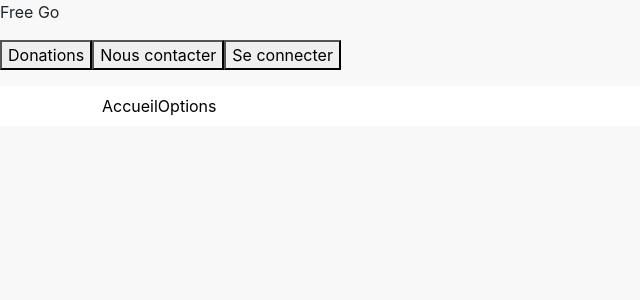
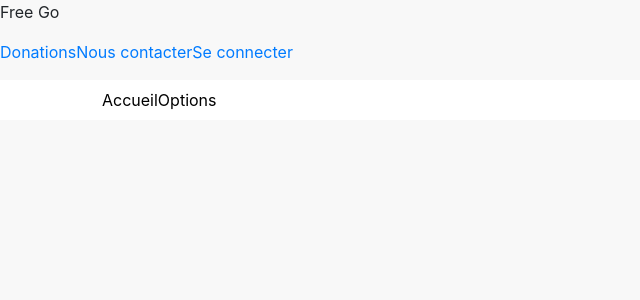
Before and after one commit to HE-Arc/FreeGo2, a Vue app in the folder frontend/vueapp/: page /options in a window 1280 px wide. Shown: the top 300 px of the page, without its empty margins (0-640 px from the left). Built offline with nearby package versions, Linux system fonts and the light colour scheme.

Commit message:
Add Donations and ManageFridge vues

```diff
--- a/frontend/vueapp/src/components/OptionsMenu.vue
+++ b/frontend/vueapp/src/components/OptionsMenu.vue
@@ -1,12 +1,12 @@
 <template>
   <div class="options-menu">
     <p>
-      <router-link :to = "{ name:'donations' }" tag="button" exact>Donations</router-link>
-      <router-link :to = "{ name:'contactUs' }" tag="button" exact>Nous contacter</router-link>
-      <router-link :to = "{ name:'manageFridge' }" tag="button" v-if="accessToken!=null" exact>Gérer mon Free Go</router-link>
+      <router-link :to = "{ name:'donations' }" exact>Donations</router-link>
+      <router-link :to = "{ name:'contactUs' }" exact>Nous contacter</router-link>
+      <router-link :to = "{ name:'manageFridge' }" v-if="accessToken!=null" exact>Gérer mon Free Go</router-link>
       <!-- TODO: ManageFridge should only be available to Manager role -->
-      <router-link :to = "{ name:'login' }" tag="button" v-if="accessToken==null" exact>Se connecter</router-link>
-      <router-link :to = "{ name:'logout' }" tag="button" v-else exact>Se déconnecter</router-link>
+      <router-link :to = "{ name:'login' }" v-if="accessToken==null" exact>Se connecter</router-link>
+      <router-link :to = "{ name:'logout' }" v-else exact>Se déconnecter</router-link>
     </p>
   </div>
 </template>
--- a/frontend/vueapp/src/routes.js
+++ b/frontend/vueapp/src/routes.js
@@ -6,6 +6,8 @@ import Fridge from './views/Fridge'
 import Login from './views/Login'
 import Logout from './views/Logout'
 import ContactUs from './views/ContactUs'
+import Donations from './views/Donations'
+import ManageFridge from './views/ManageFridge'
 
 Vue.use(VueRouter)
 
@@ -46,5 +48,15 @@ export default new VueRouter({
             name: 'contactUs',
             component: ContactUs,
         },
+        {
+            path: '/donations',
+            name: 'donations',
+            component: Donations,
+        },
+        {
+            path: '/manageFridge',
+            name: 'manageFridge',
+            component: ManageFridge,
+        },
     ]
 })
--- a/frontend/vueapp/src/store.js
+++ b/frontend/vueapp/src/store.js
@@ -14,6 +14,10 @@ export default new Vuex.Store({
             state.accessToken = access
             state.refreshToken = refresh
         },
+        destroyToken (state) {
+          state.accessToken = null
+          state.refreshToken = null
+        }
     },
     getters: {
         loggedIn (state) {
--- /dev/null
+++ b/frontend/vueapp/src/views/Donations.vue
@@ -0,0 +1,24 @@
+<template>
+  <div class="contactUs">
+    <Head></Head>
+    <p>TODO: Lien vers TWINT</p>
+    <Navbar></Navbar>
+  </div>
+</template>
+
+<script>
+  import Navbar from '../components/Navbar'
+  import Head from '../components/Head'
+
+  export default {
+    name: 'ContactUs',
+    components: {
+      Navbar,
+      Head,
+    },
+  }
+</script>
+
+<style scoped>
+
+</style>
--- a/frontend/vueapp/src/views/Login.vue
+++ b/frontend/vueapp/src/views/Login.vue
@@ -1,4 +1,6 @@
 <template>
+  <div class="login">
+    <Head></Head>
     <div class="container text-dark">
       <div class="row justify-content-md-center">
         <div class="col-md-5 p-3 login justify-content-md-center">
@@ -16,10 +18,14 @@
         </div>
       </div>
     </div>
+    <Navbar></Navbar>
+  </div>
 </template>
 
 <script>
   import { mapState } from 'vuex'
+  import Navbar from '../components/Navbar'
+  import Head from '../components/Head'
 
   export default {
     name: 'login',
@@ -29,6 +35,10 @@ export default {
         password: '',
         incorrectAuth: false,
       }
+    },
+    components: {
+      Navbar,
+      Head,
     },
     computed: mapState(['accessToken']),
     methods: {
--- /dev/null
+++ b/frontend/vueapp/src/views/ManageFridge.vue
@@ -0,0 +1,24 @@
+<template>
+  <div class="contactUs">
+    <Head></Head>
+    <p>TODO: "Formulaire" de gestion de frigo</p>
+    <Navbar></Navbar>
+  </div>
+</template>
+
+<script>
+  import Navbar from '../components/Navbar'
+  import Head from '../components/Head'
+
+  export default {
+    name: 'ContactUs',
+    components: {
+      Navbar,
+      Head,
+    },
+  }
+</script>
+
+<style scoped>
+
+</style>
```
Lines whose indentation alone changed are shown as unchanged.
